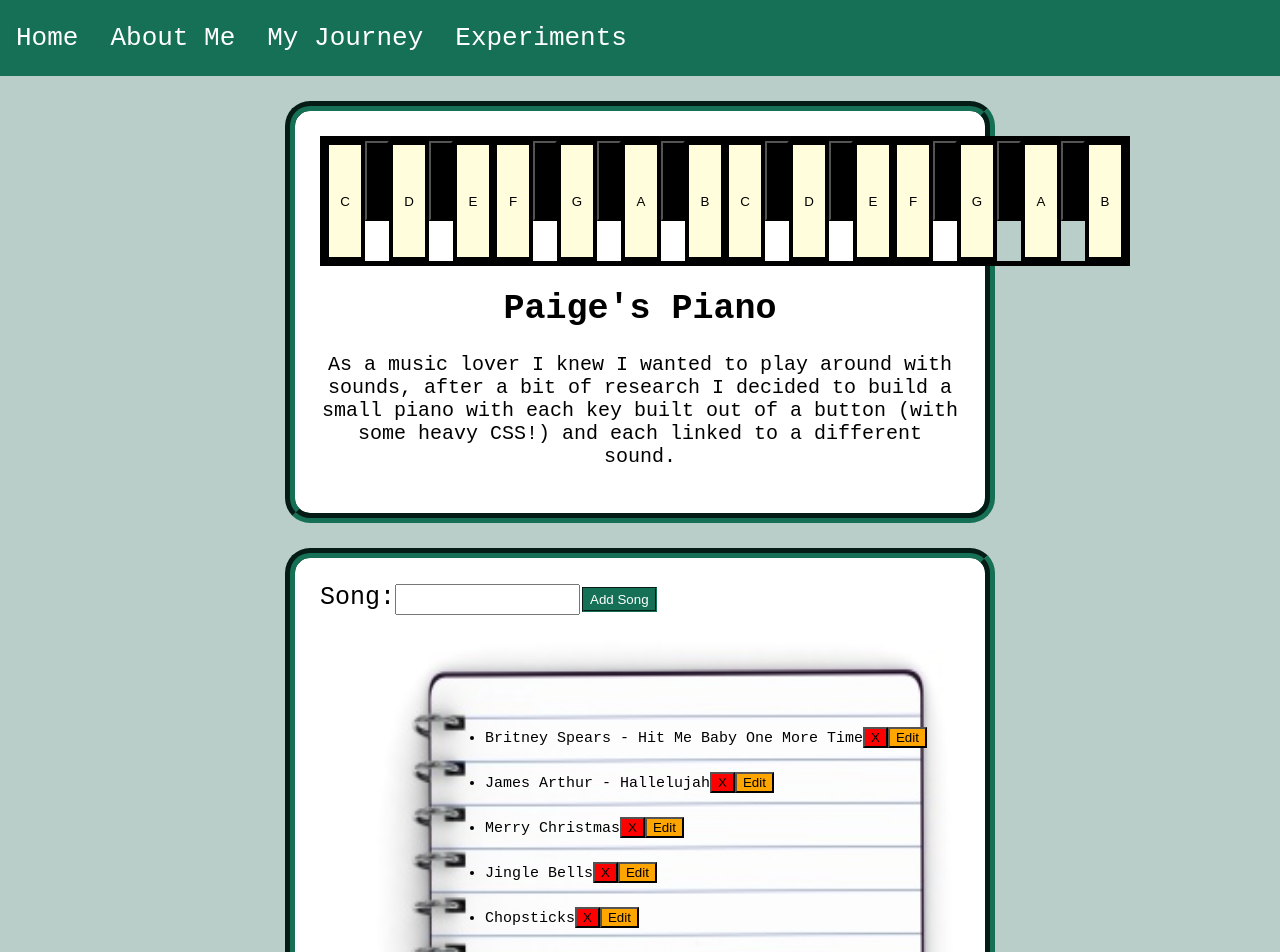
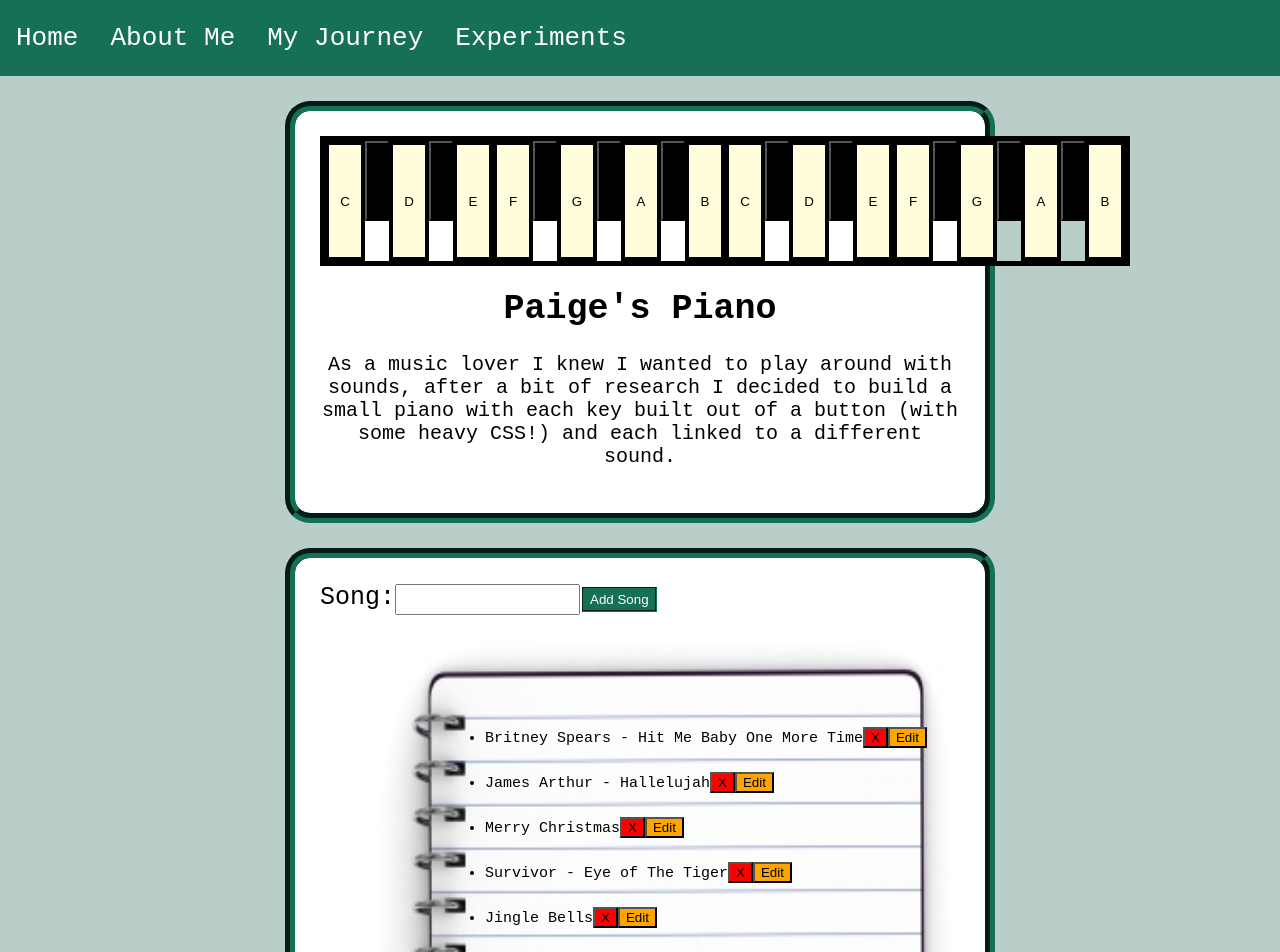
Before and after one commit to phgodwin/Portfolio_Project_FE, a React (Create React App) app: page /Experiments in a window 1280 px wide. Shown: the top 952 px of the page. Built offline with nearby package versions, Linux system fonts and the light colour scheme; data requests are answered from the project's data file.

Commit message:
previous changes

```diff
--- a/db.json
+++ b/db.json
@@ -39,16 +39,12 @@
       "id": 4
     },
     {
-      "songName": "Jingle Bells",
-      "id": 5
+      "songName": "Survivor - Eye of The Tiger",
+      "id": 7
     },
     {
-      "songName": "Chopsticks",
-      "id": 6
-    },
-    {
-      "songName": "Survivor - Eye of The Tiger",
-      "id": 7
+      "songName": "Jingle Bells",
+      "id": 8
     }
   ]
 }
```
Also changed, not shown: src/Components/Playlist.jsx (+7 -7 lines).
